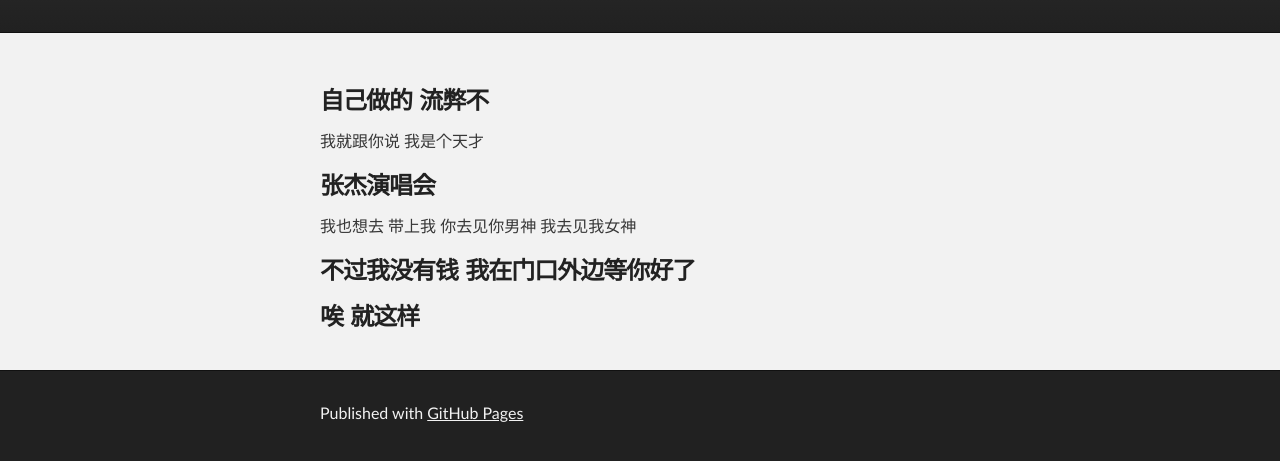
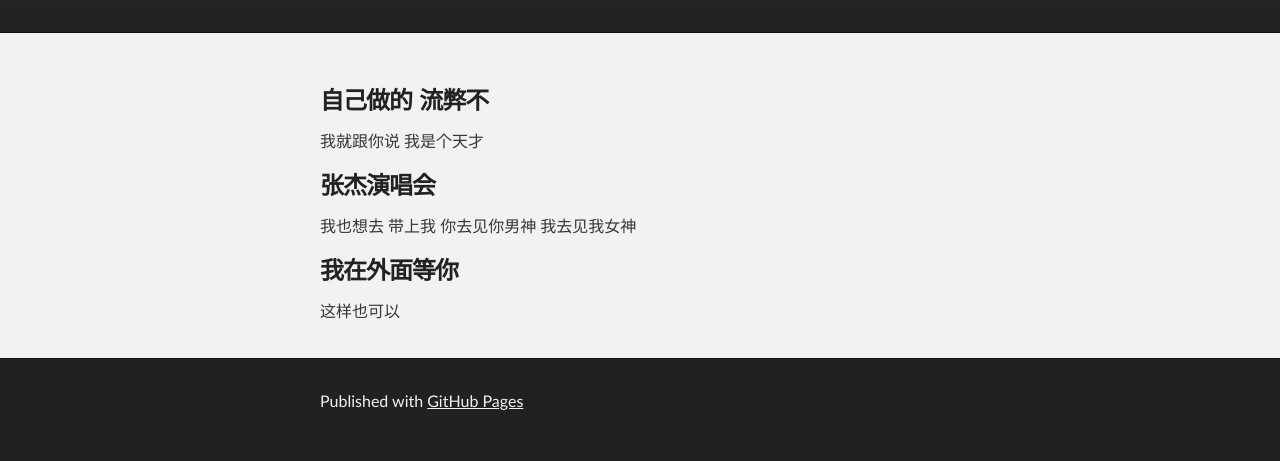
Before and after one commit to yitianliangjiao/yitianliangjiao.github.io, a plain HTML site: page index.html in a window 1280 px wide. Shown: the part 177-638 px from the top of the page. Drawn offline with Linux system fonts and the light colour scheme.

Commit message:
Update index.html

```diff
--- a/index.html
+++ b/index.html
@@ -37,9 +37,10 @@
 
 <p>我也想去 带上我  你去见你男神 我去见我女神</p>
 
-<h3>不过我没有钱 我在门口外边等你好了<h3>
+<h3>
+<a id="creating-pages-manually" class="anchor" href="#creating-pages-manually" aria-hidden="true"><span aria-hidden="true" class="octicon octicon-link"></span></a>我在外面等你</h3>
 
-<p>唉 就这样</p>
+<p>这样也可以</p>
     </div>
 
     <!-- FOOTER  -->
```
